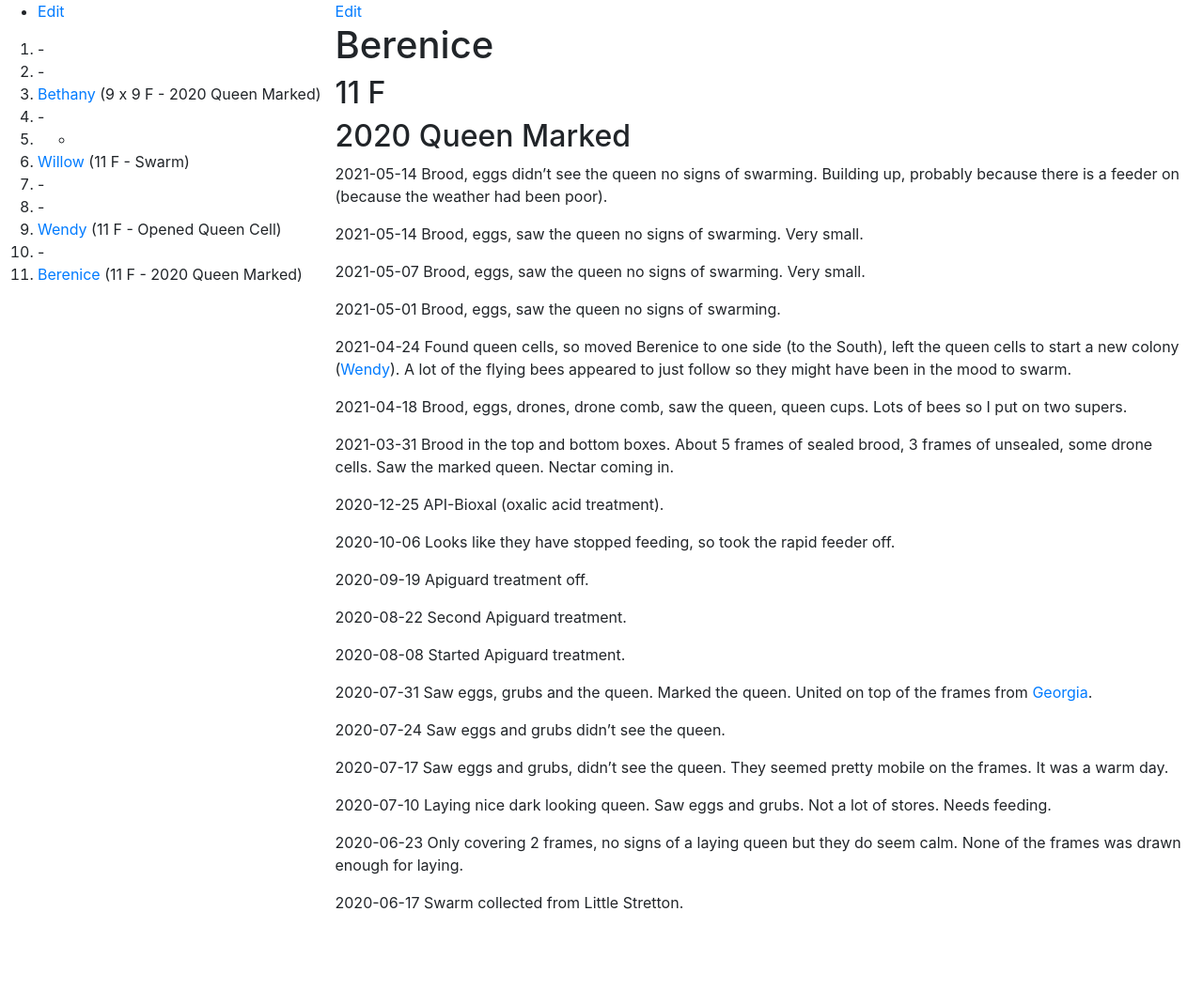
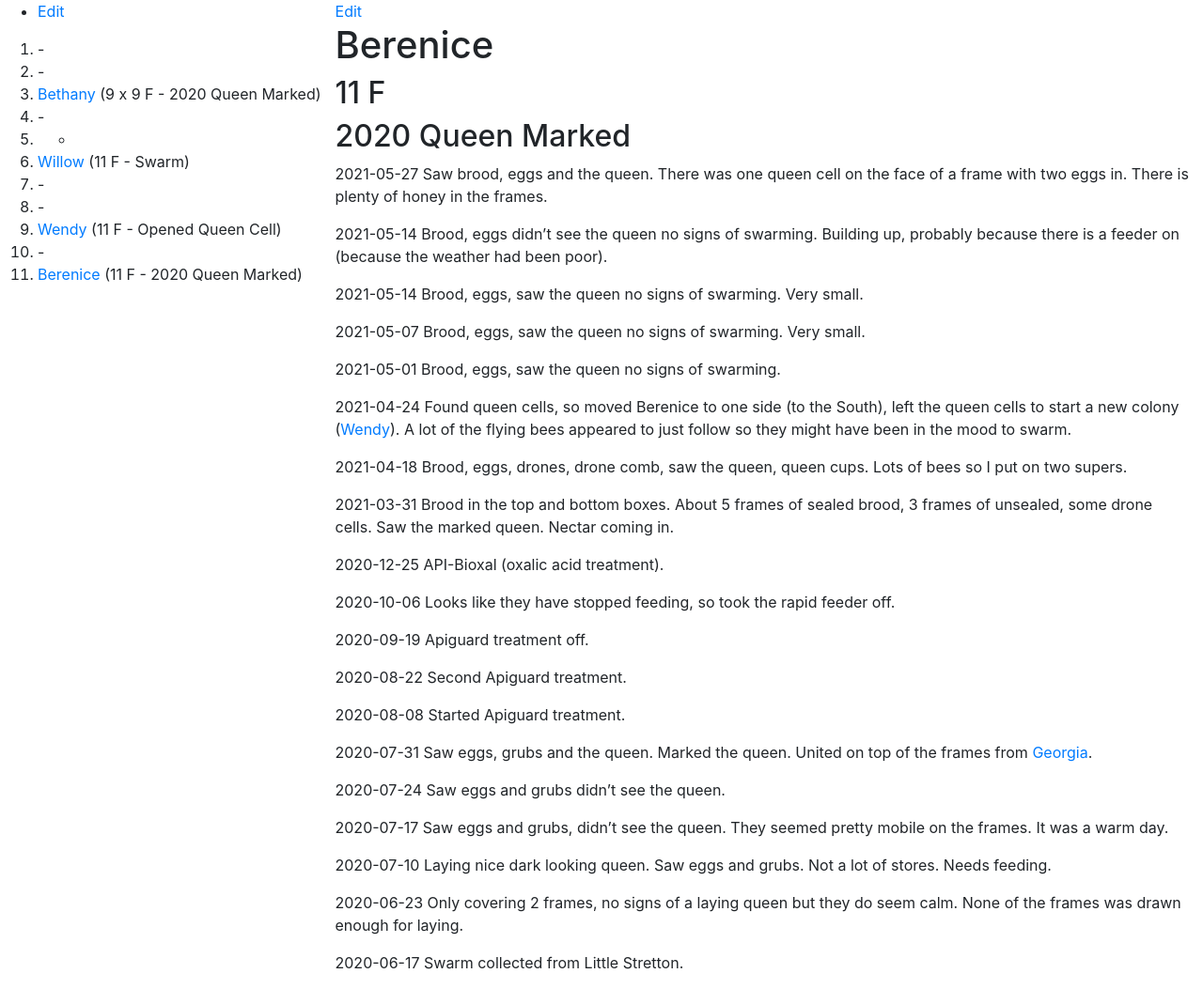
Before and after one commit to joejcollins/rhapsody-angel, a Jekyll site: the page built from queens/2020-berenice.md, in a window 1280 px wide. Shown: the whole page at 94% size. Built offline with Jekyll 4.4.1, drawn with Linux system fonts in a browser that asks for light colours; our own code applies the rules of GitHub Pages for plain Markdown files; before the commit the page ends 989 px from its top, so only the background shows below that.

Commit message:
Update 2020-berenice.md

```diff
--- a/queens/2020-berenice.md
+++ b/queens/2020-berenice.md
@@ -1,6 +1,8 @@
 # Berenice
 ## 11 F
 ## 2020 Queen Marked
+
+2021-05-27 Saw brood, eggs and the queen.  There was one queen cell on the face of a frame with two eggs in.  There is plenty of honey in the frames.
 
 2021-05-14 Brood, eggs didn't see the queen no signs of swarming.  Building up, probably because there is a feeder on (because the weather had been poor).
 
```
